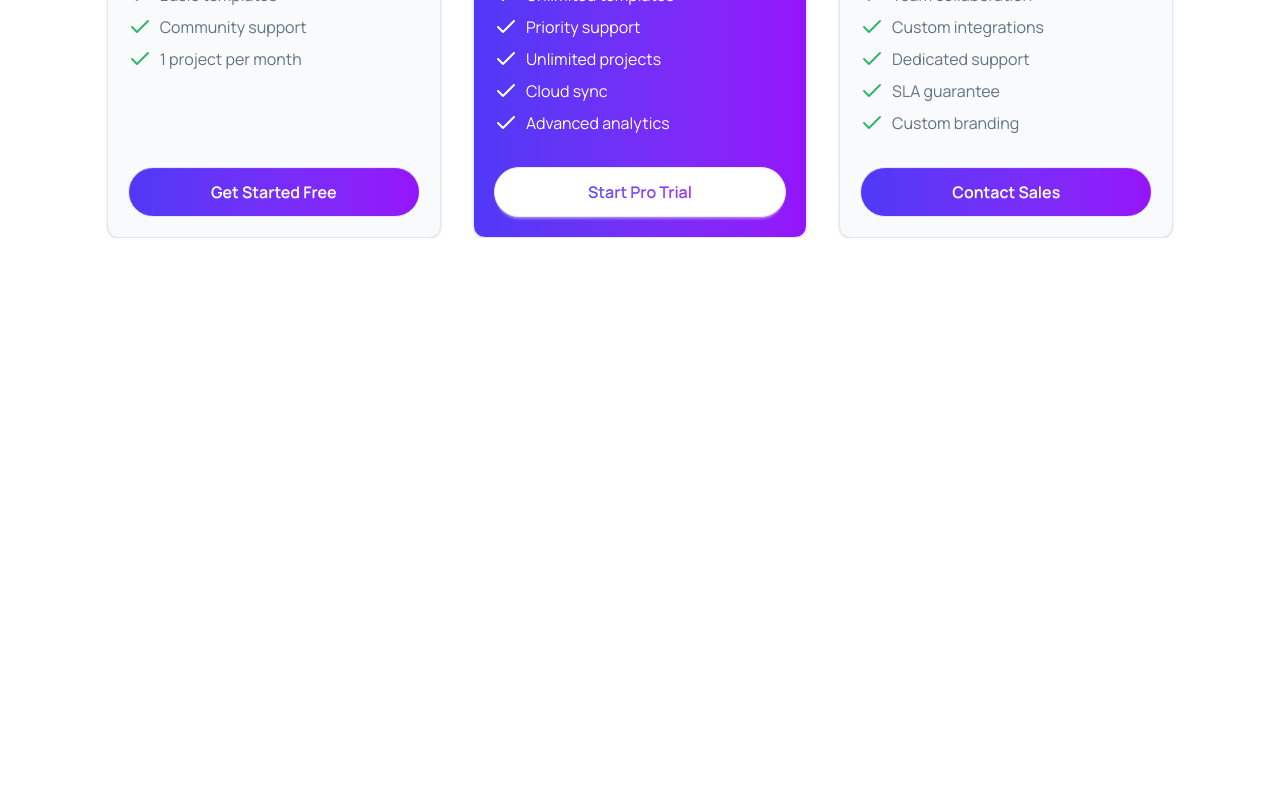
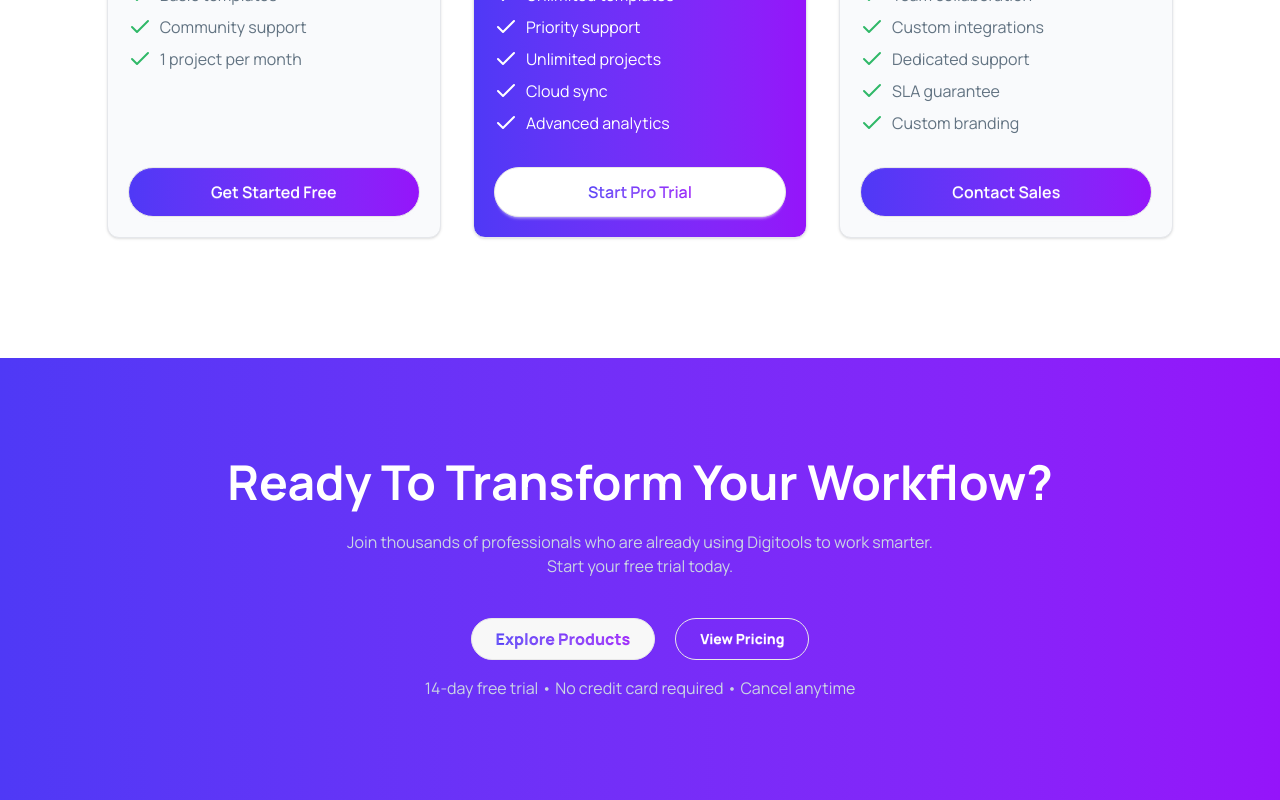
Before and after one commit to mdwahidullah0243-commits/assignment-6-digitools, a React (Vite) app: page / in a window 1280 px wide. Shown: the part 2039-2839 px from the top of the page. Before the commit the page ends 2277 px from the top, so only its background shows below. Built offline with nearby package versions, Linux system fonts and the light colour scheme.

Commit message:
Added Workflow section and designed according to Figma

```diff
--- a/src/App.jsx
+++ b/src/App.jsx
@@ -1,4 +1,5 @@
 import './App.css'
+import Workflow from './components/Workflow/Workflow'
 import Banner from './components/Banner/Banner'
 import Navbar from "./components/Navbar/Navbar"
 import Pricing from './components/Pricing/Pricing'
@@ -17,6 +18,8 @@ function App() {
       <Steps />
 
       <Pricing />
+
+      <Workflow />
     </>
   )
 }
--- /dev/null
+++ b/src/components/Workflow/Workflow.jsx
@@ -0,0 +1,28 @@
+import React from 'react';
+
+const Workflow = () => {
+    return (
+        <div className='mt-30 space-y-10 bg-linear-to-r from-[#4F39F6] to-[#9514FA] text-white py-25 text-center'>
+            <div className='space-y-6'>
+                <h1 className='text-4xl/12 lg:text-5xl font-bold'>Ready To Transform Your Workflow?</h1>
+                <p className='text-slate-300'>
+                    Join thousands of professionals who are already using Digitools to work smarter. <br />
+                    Start your free trial today.
+                </p>
+            </div>
+
+            <div className='space-y-4'>
+                <div className='flex justify-center gap-5'>
+                    <button className='btn h-auto px-6 py-2 rounded-full font-extrabold transition duration-200 hover:scale-105 shadow-none'>
+                        <span className='text-base bg-linear-to-r from-[#4F39F6] to-[#9514FA] bg-clip-text text-transparent'>Explore Products</span>
+                    </button>
+                    <button className='btn h-auto px-6 py-2 rounded-full font-extrabold transition duration-200 hover:scale-105 shadow-none bg-transparent text-white'>View Pricing</button>
+                </div>
+
+                <p className='text-slate-300'>14-day free trial • No credit card required • Cancel anytime</p>
+            </div>
+        </div>
+    );
+};
+
+export default Workflow;
```
